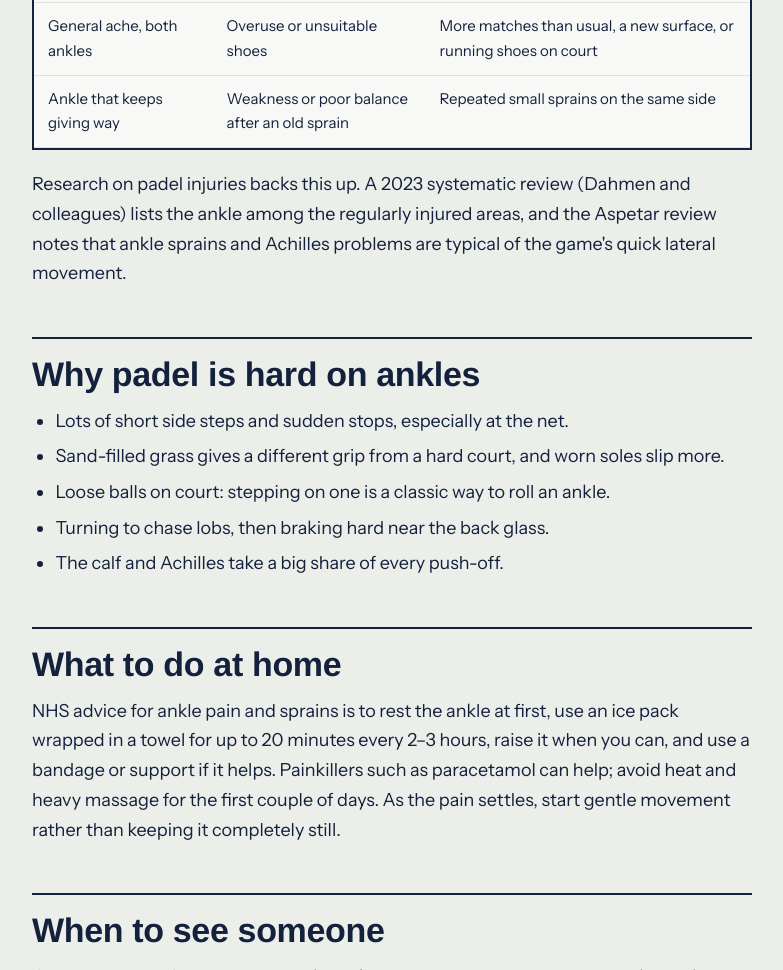
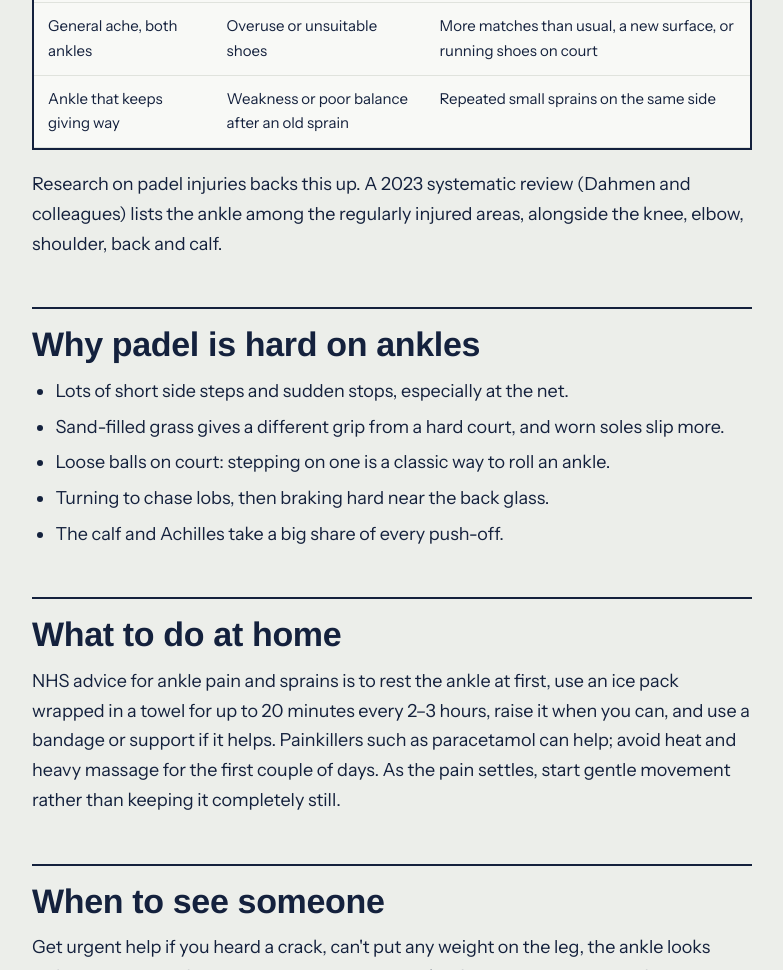
Before and after one commit to magnusgmason-alt/thepadelbooks, a plain HTML site: page padel-ankle-pain.html in a window 1280 px wide. Shown: the part 1700-2670 px from the top of the page, without its empty margins (248-1031 px from the left). Drawn offline with Linux system fonts and the light colour scheme.

Commit message:
Tighten ankle article sourcing
Co-Authored-By: Claude Opus 5.5 <noreply@anthropic.com>
Claude-Session: https://claude.ai/code/session_01JrFVrqTKhTS1z3RJX16APS

```diff
--- a/padel-ankle-pain.html
+++ b/padel-ankle-pain.html
@@ -33,7 +33,7 @@
 <tbody>
 <tr><td>Outside of the ankle, swollen, bruised</td><td><a href="/padel-ankle-sprain">Ankle sprain</a></td><td>Rolled it landing, stepping on a ball, or on a sharp change of direction</td></tr><tr><td>Back of the ankle, above the heel</td><td>Achilles tendon irritation</td><td>Stiff and sore in the morning or at the start of play; often after a jump in matches</td></tr><tr><td>Under the heel</td><td><a href="/padel-heel-pain">Plantar heel pain</a></td><td>Sharp first steps in the morning</td></tr><tr><td>General ache, both ankles</td><td>Overuse or unsuitable shoes</td><td>More matches than usual, a new surface, or running shoes on court</td></tr><tr><td>Ankle that keeps giving way</td><td>Weakness or poor balance after an old sprain</td><td>Repeated small sprains on the same side</td></tr>
 </tbody></table></div>
-<p>Research on padel injuries backs this up. A 2023 systematic review (Dahmen and colleagues) lists the ankle among the regularly injured areas, and the Aspetar review notes that ankle sprains and Achilles problems are typical of the game's quick lateral movement.</p>
+<p>Research on padel injuries backs this up. A 2023 systematic review (Dahmen and colleagues) lists the ankle among the regularly injured areas, alongside the knee, elbow, shoulder, back and calf.</p>
 
 <h2>Why padel is hard on ankles</h2>
 <ul><li>Lots of short side steps and sudden stops, especially at the net.</li><li>Sand-filled grass gives a different grip from a hard court, and worn soles slip more.</li><li>Loose balls on court: stepping on one is a classic way to roll an ankle.</li><li>Turning to chase lobs, then braking hard near the back glass.</li><li>The calf and Achilles take a big share of every push-off.</li></ul>
```
